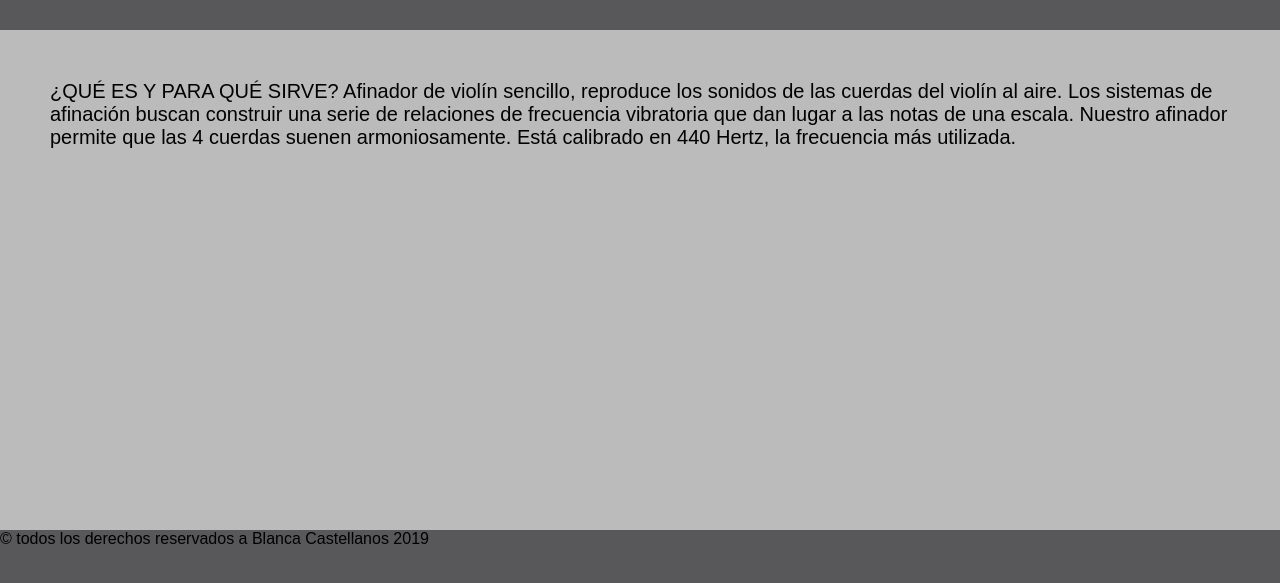
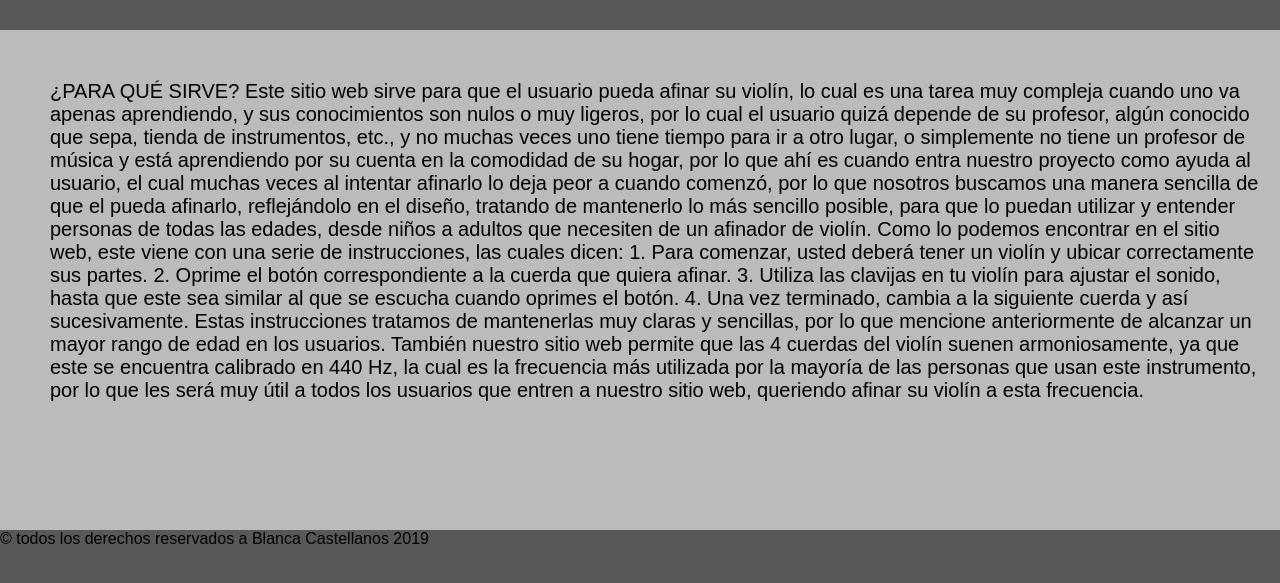
Before and after one commit to rominavc99/ProyectoHipermedia2, a plain HTML site: page blanca.html in a window 1280 px wide. Shown: the part 213-796 px from the top of the page. Drawn offline with Linux system fonts and the light colour scheme.

Commit message:
cambios blanca index

```diff
--- a/blanca.html
+++ b/blanca.html
@@ -18,10 +18,27 @@
 
              <h1>BLANCA CASTELLANOS</h1>
              <div class="main-container">
-                        ¿QUÉ ES Y PARA QUÉ SIRVE?
-                        Afinador de violín sencillo, reproduce los sonidos de las cuerdas del violín al aire.
-                        Los sistemas de afinación buscan construir una serie de relaciones de frecuencia vibratoria que dan lugar a las notas de una escala.
-                        Nuestro afinador permite que las 4 cuerdas suenen armoniosamente. Está calibrado en 440 Hertz, la frecuencia más utilizada.
+                        ¿PARA QUÉ SIRVE?
+
+                        Este sitio web sirve para que el usuario pueda afinar su violín, lo cual es una tarea muy compleja cuando uno va apenas aprendiendo,
+                        y sus conocimientos son nulos o muy ligeros, por lo cual el usuario quizá depende de su profesor, algún conocido que sepa, tienda de
+                        instrumentos, etc., y no muchas veces uno tiene tiempo para ir a otro lugar, o simplemente no tiene un profesor de música y está
+                        aprendiendo por su cuenta en la comodidad de su hogar, por lo que ahí es cuando entra nuestro proyecto como ayuda al usuario, el
+                        cual muchas veces al intentar afinarlo lo deja peor a cuando comenzó, por lo que nosotros buscamos una manera sencilla de que el
+                        pueda afinarlo, reflejándolo en el diseño, tratando de mantenerlo lo más sencillo posible, para que lo puedan utilizar y entender
+                        personas de todas las edades, desde niños a adultos que necesiten de un afinador de violín.
+
+                        Como lo podemos encontrar en el sitio web, este viene con una serie de instrucciones, las cuales dicen:
+                        1. Para comenzar, usted deberá tener un violín y ubicar correctamente sus partes.
+                        2. Oprime el botón correspondiente a la cuerda que quiera afinar.
+                        3. Utiliza las clavijas en tu violín para ajustar el sonido, hasta que este sea similar al que se escucha cuando oprimes el botón.
+                        4. Una vez terminado, cambia a la siguiente cuerda y así sucesivamente.
+
+                        Estas instrucciones tratamos de mantenerlas muy claras y sencillas, por lo que mencione anteriormente de alcanzar un mayor rango de
+                        edad en los usuarios. También nuestro sitio web permite que las 4 cuerdas del violín suenen armoniosamente, ya que este se encuentra
+                        calibrado en 440 Hz, la cual es la frecuencia más utilizada por la mayoría de las personas que usan este instrumento, por lo que les
+                        será muy útil a todos los usuarios que entren a nuestro sitio web, queriendo afinar su violín a esta frecuencia.
+
 
                     </div>
                     <footer>&copy; todos los derechos reservados a Blanca Castellanos 2019</footer>
```
